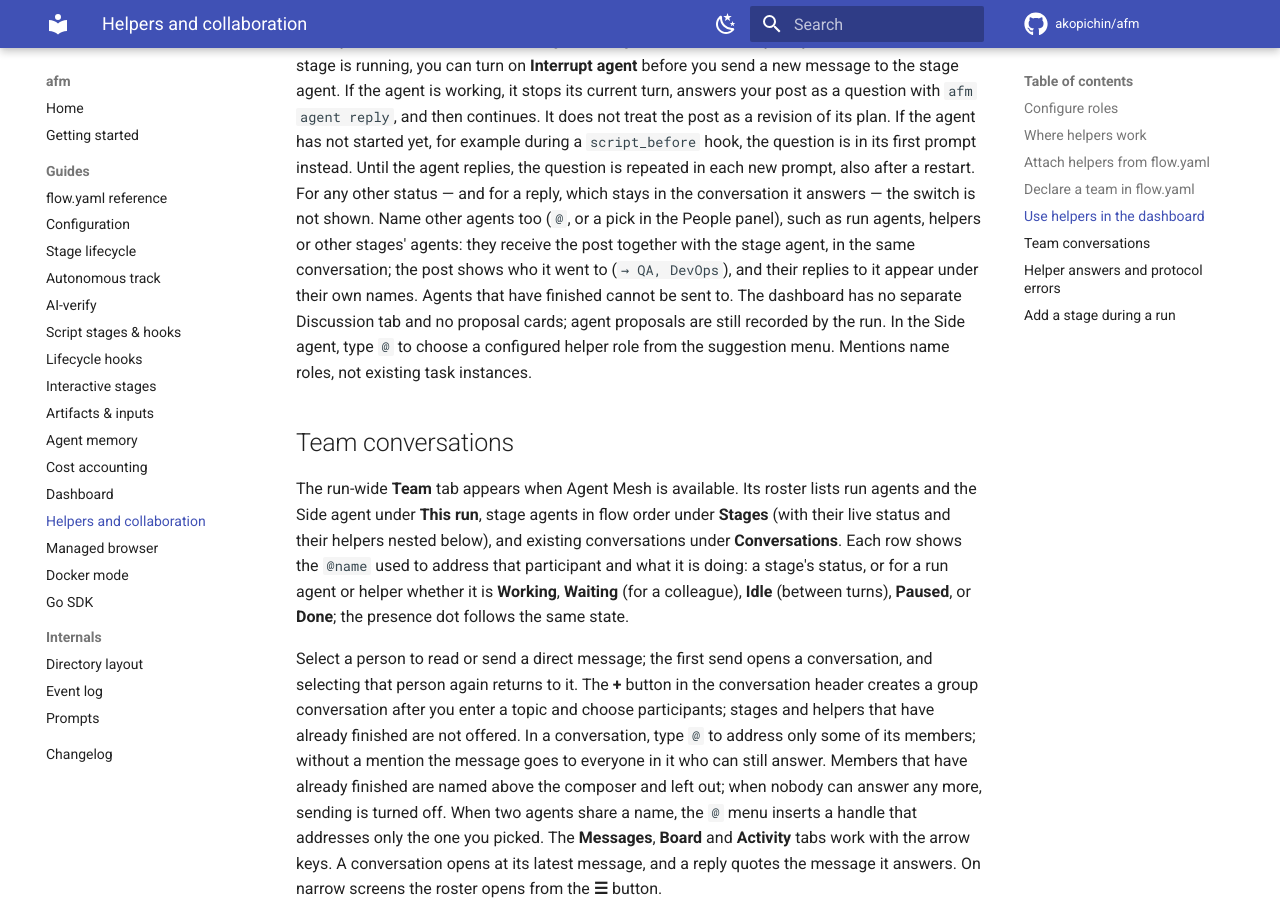
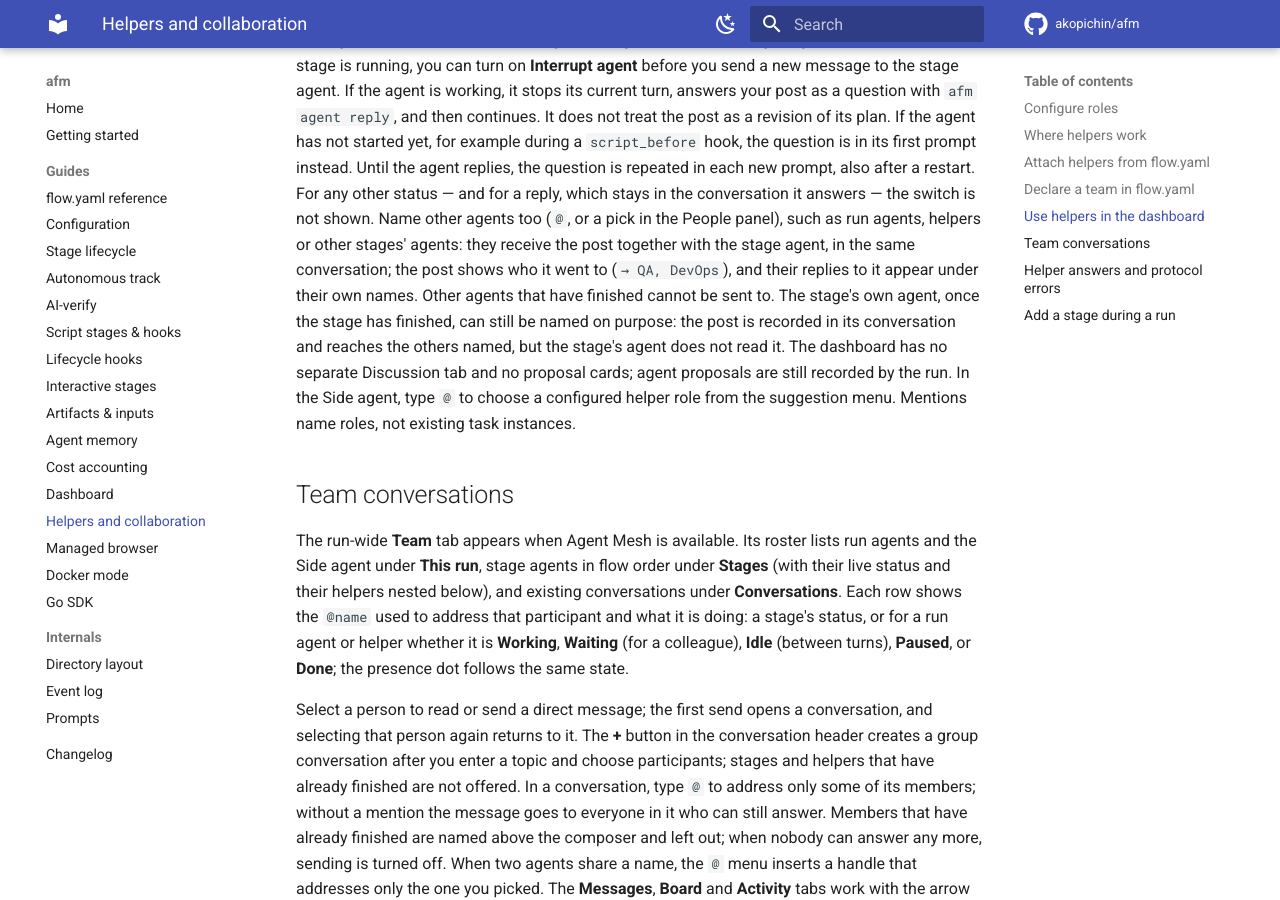
Before and after one commit to akopichin/afm, an MkDocs documentation site: the page built from docs/collaboration.md, in a window 1280 px wide and 900 px high, scrolled down 4216 px. Built offline with MkDocs 1.6.1 and Material for MkDocs 9.7.7, drawn with Linux system fonts in a browser that asks for light colours; comment, search, counter and statistics services are not loaded.

Commit message:
Документация: черновик ответа, пост завершённой стадии, Interrupt, лимиты ленты
dashboard.md: лимиты 2,000 событий стадии и 10,000 Full feed; Reply со
своим черновиком; пост агенту завершённой стадии; сброс Interrupt; роль и
evidence старых постов. collaboration.md и CHANGELOG — то же.

```diff
--- a/docs/collaboration.md
+++ b/docs/collaboration.md
@@ -205,8 +205,10 @@ conversation it answers — the switch is not shown. Name other agents too (`@`,
 or a pick in the People panel), such as run agents, helpers or other stages'
 agents: they receive the post together with the stage agent, in the same
 conversation; the post shows who it went to (`→ QA, DevOps`), and their replies
-to it appear under their own names. Agents that have finished cannot be sent
-to. The dashboard has no separate Discussion tab and no proposal cards; agent
+to it appear under their own names. Other agents that have finished cannot be
+sent to. The stage's own agent, once the stage has finished, can still be named
+on purpose: the post is recorded in its conversation and reaches the others
+named, but the stage's agent does not read it. The dashboard has no separate Discussion tab and no proposal cards; agent
 proposals are still recorded by the run. In the Side agent, type `@` to choose a
 configured helper role from the suggestion menu. Mentions name roles, not
 existing task instances.
```
Also changed, not shown: CHANGELOG.md (+9 -2 lines), docs/dashboard.md (+16 -3 lines).
